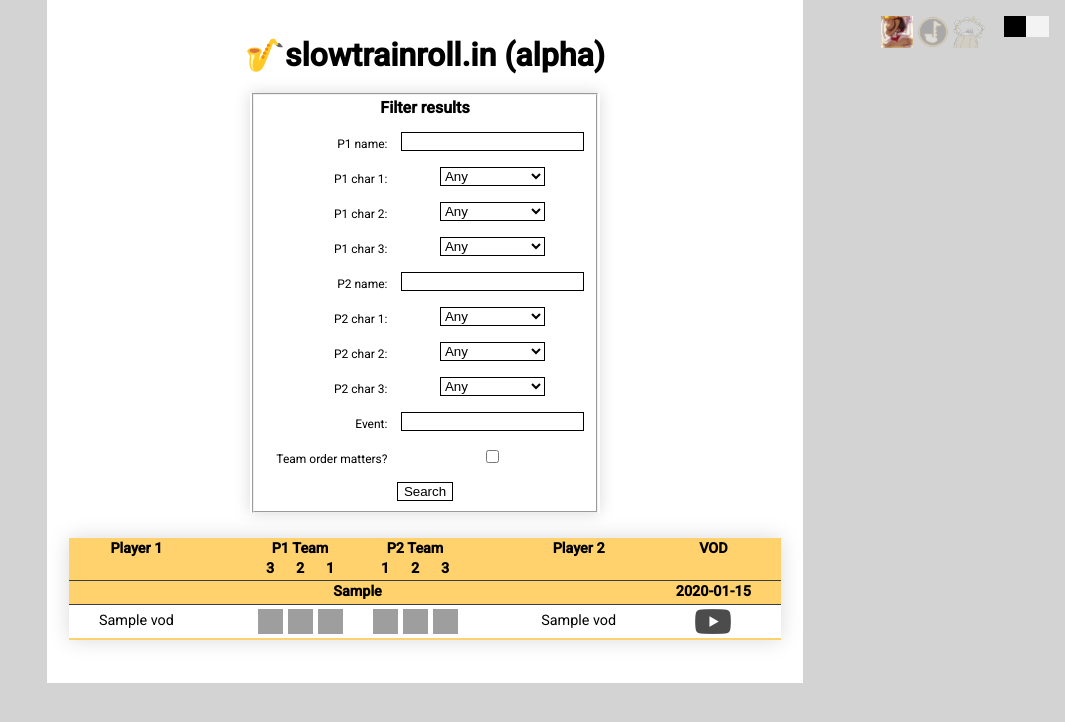
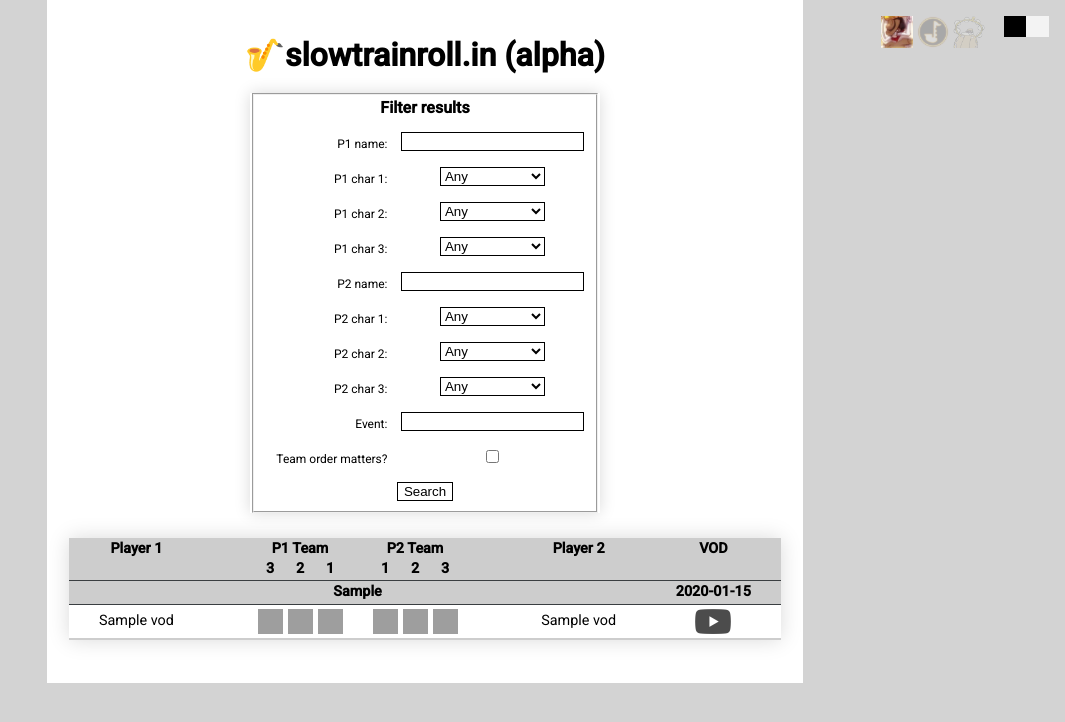
Before and after one commit to hugh-braico/slowtrainroll.in, a Django app: page / in a window 1280 px wide. Shown: the top 722 px of the page, without its empty margins (215-1280 px from the left). Run offline with Django 3.2, Linux system fonts and the light colour scheme; tables that the repository leaves empty hold one stand-in row (values such as "Sample post"); style sheets or scripts are compiled from the project's sources; grey boxes are pictures that could not be loaded.

Commit message:
get rid of ugly yellow colour in light mode and replace anniethink with anniepog

```diff
--- a/viewer/static/viewer/style.less
+++ b/viewer/static/viewer/style.less
@@ -5,7 +5,7 @@
 //              colour variabl  Light mode  Dark mode
 .init-colours(  html-bg         lightgray   black,
                 body-bg         white       #191a1b,
-                table-header    #ffd26e     #111111,
+                table-header    #cdcdcd     #111111,
                 table-row-even  #f3f3f3     #202123,
                 text            black       #e7e6e3;
             );
```
Also changed, not shown: viewer/static/viewer/icons_emoji/AN.png.
